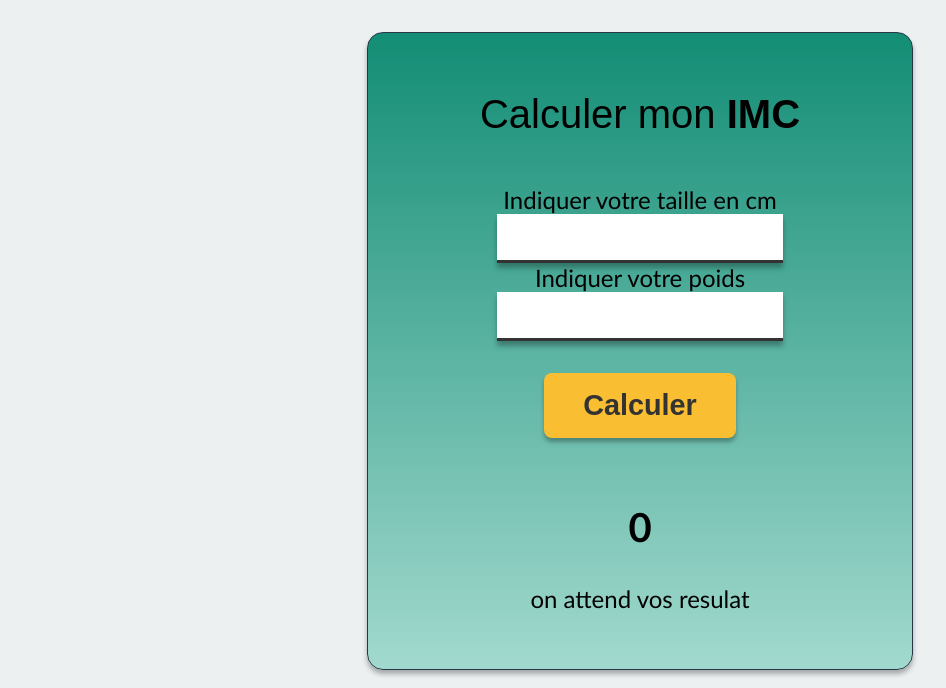
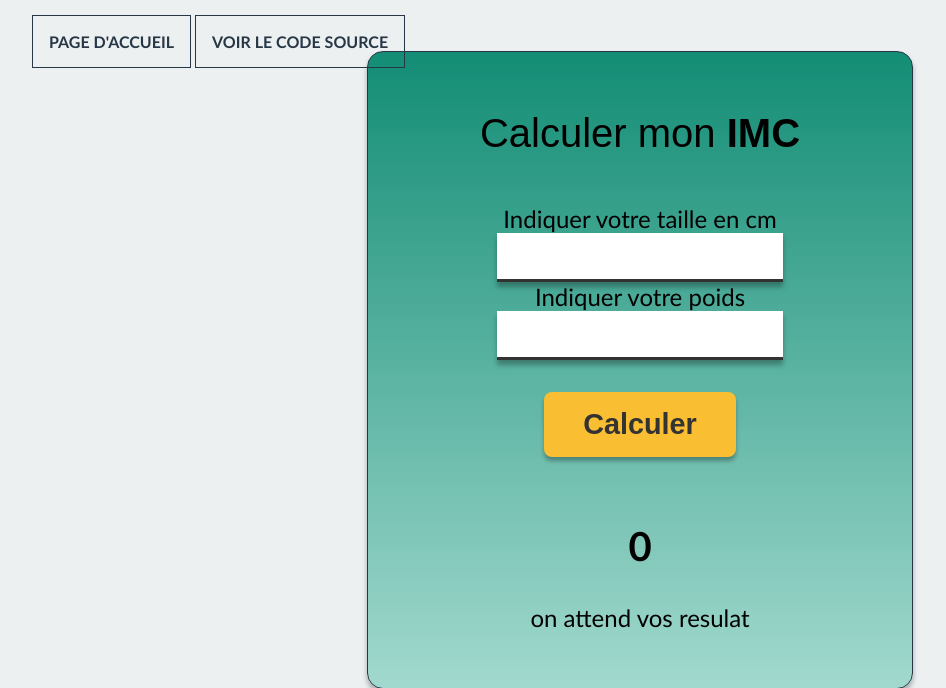
Before and after one commit to beldjoudiamir/Portfolio, a PHP site: page /projetPerso/projectDIMC/index.html in a window 1280 px wide. Shown: the top 688 px of the page, without its empty margins (0-946 px from the left). Run offline with PHP 8.4, Linux system fonts and the light colour scheme.

Commit message:
imc modif 3

```diff
--- a/projetPerso/projectDIMC/index.html
+++ b/projetPerso/projectDIMC/index.html
@@ -9,8 +9,10 @@
     <link rel="stylesheet" href="./style.css" >
   </head>
   <body>
-    <a></a>
-    <a></a>
+
+    <a class="page" href="https://beldjoudiamir.github.io/Portfolio/">PAGE D'ACCUEIL</a>
+    <a class="page" href="https://github.com/beldjoudiamir/Portfolio/tree/master/projetPerso/projectDIMC">VOIR LE CODE SOURCE </a>
+
     <div class="container">
       <h1>Calculer mon <span>IMC</span></h1>
 
--- a/projetPerso/projectDIMC/style.css
+++ b/projetPerso/projectDIMC/style.css
@@ -4,6 +4,20 @@ body{
   font-family: 'Trebuchet MS', 'Lucida Sans Unicode', 'Lucida Grande', 'Lucida Sans', Arial, sans-serif;
   margin: 0;
   padding: 2rem;
+}
+
+.page{
+  text-decoration: none;
+  font-size: 1rem;
+  font-weight: 700;
+  color: #273746;
+  border: 1px solid #273746;
+  padding: 1rem;
+}
+
+.page:hover{
+  background-color: #273746;
+  color: #ECF0F1;
 }
 
 .container{
```
